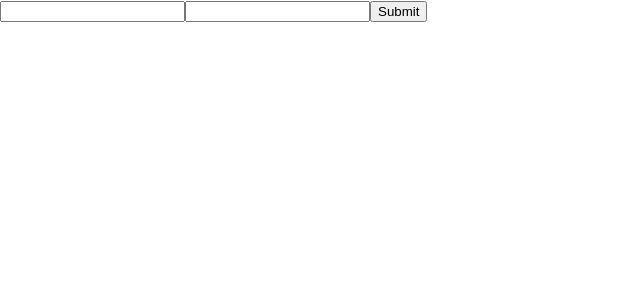
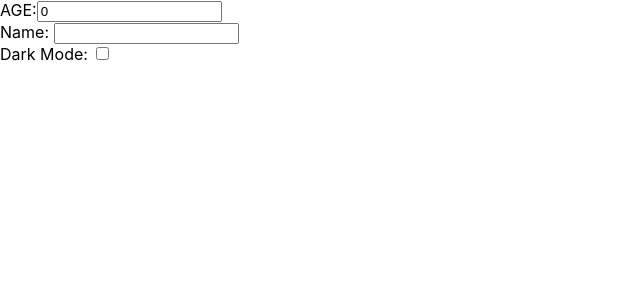
Before and after one commit to kevincastrochavez/beginner-react-mistakes, a React (Create React App) app: page / in a window 1280 px wide. Shown: the top 300 px of the page, without its empty margins (0-640 px from the left). Built offline with nearby package versions, Linux system fonts and the light colour scheme.

Commit message:
got form for example

```diff
--- a/src/App.js
+++ b/src/App.js
@@ -2,6 +2,7 @@
 import './App.css';
 import { useState, useRef, useEffect } from 'react';
 import Counter from './Counter';
+import Form from './Form';
 
 function App() {
   // DO NOT USE STATE IF YOU DON'T NEED TO
@@ -32,13 +33,14 @@
     //   <input type='password' ref={passwordRef} id='password' />
     //   <button type='submit'>Submit</button>
     // </form>
-    <form onSubmit={onSubmit}>
-      <input type='firstName' id='firstName' ref={firstNameRef} />
-      <input type='lastName' ref={lastNameRef} id='lastName' />
-      {fullName}
-      <button type='submit'>Submit</button>
-    </form>
+    // <form onSubmit={onSubmit}>
+    //   <input type='firstName' id='firstName' ref={firstNameRef} />
+    //   <input type='lastName' ref={lastNameRef} id='lastName' />
+    //   {fullName}
+    //   <button type='submit'>Submit</button>
+    // </form>
     // <Counter />
+    <Form />
   );
 }
 
--- /dev/null
+++ b/src/Form.js
@@ -0,0 +1,42 @@
+import React, { useEffect, useMemo, useState } from 'react';
+
+function Form() {
+  const [age, setAge] = useState(0);
+  const [name, setName] = useState('');
+  const [darkMode, setDarkMode] = useState(false);
+
+  const person = useMemo(() => {
+    return { age, name };
+  }, [age, name]);
+
+  useEffect(() => {
+    console.log(person);
+  }, [person]);
+
+  return (
+    <div style={{ background: darkMode ? '#333' : '#FFF' }}>
+      AGE:
+      <input
+        type='number'
+        value={age}
+        onChange={(e) => setAge(e.target.value)}
+      />
+      <br />
+      Name:{' '}
+      <input
+        type='text'
+        value={name}
+        onChange={(e) => setName(e.target.value)}
+      />
+      <br />
+      Dark Mode:{' '}
+      <input
+        type='checkbox'
+        value={darkMode}
+        onChange={(e) => setDarkMode(e.target.checked)}
+      />
+    </div>
+  );
+}
+
+export default Form;
```
